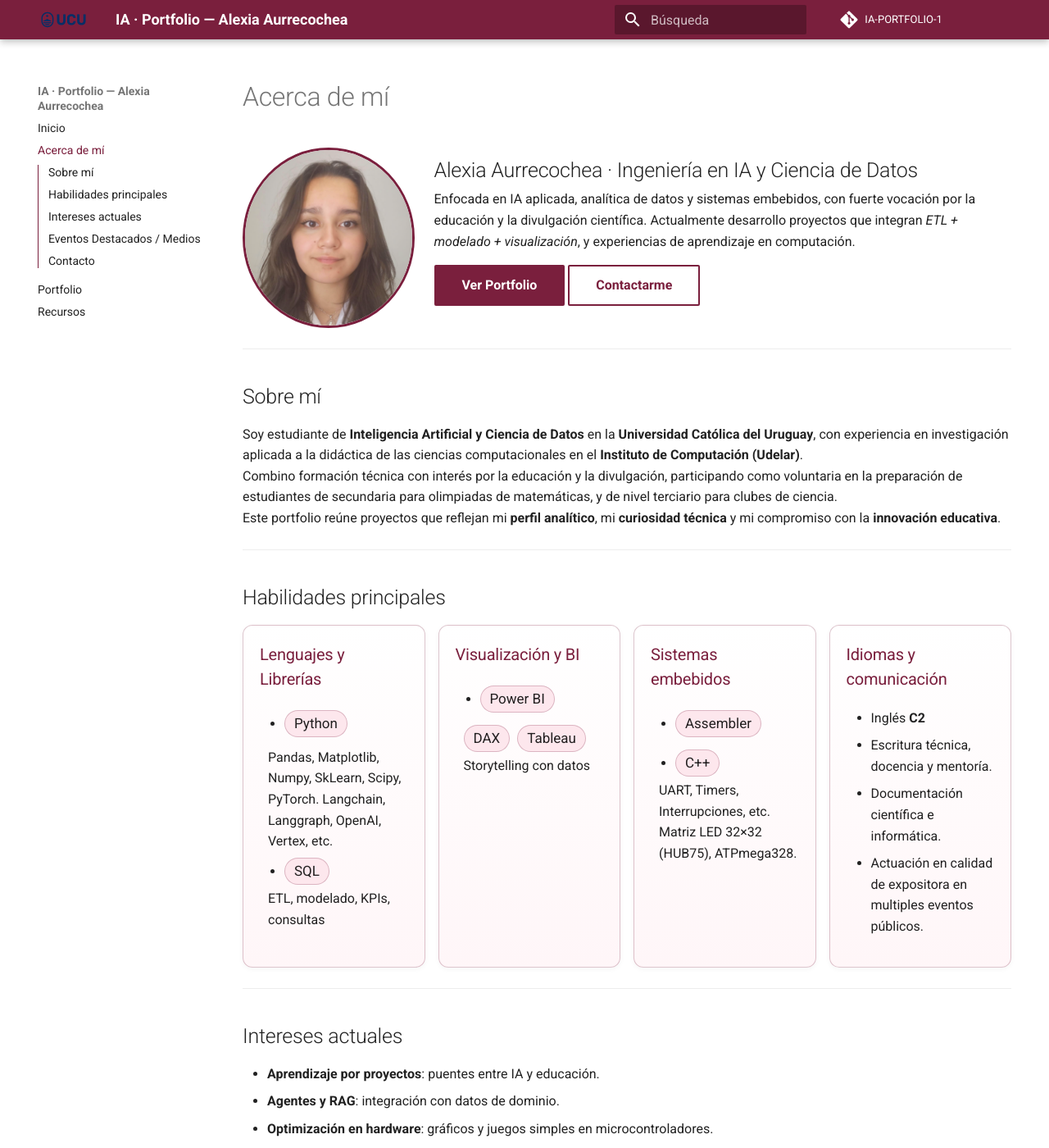
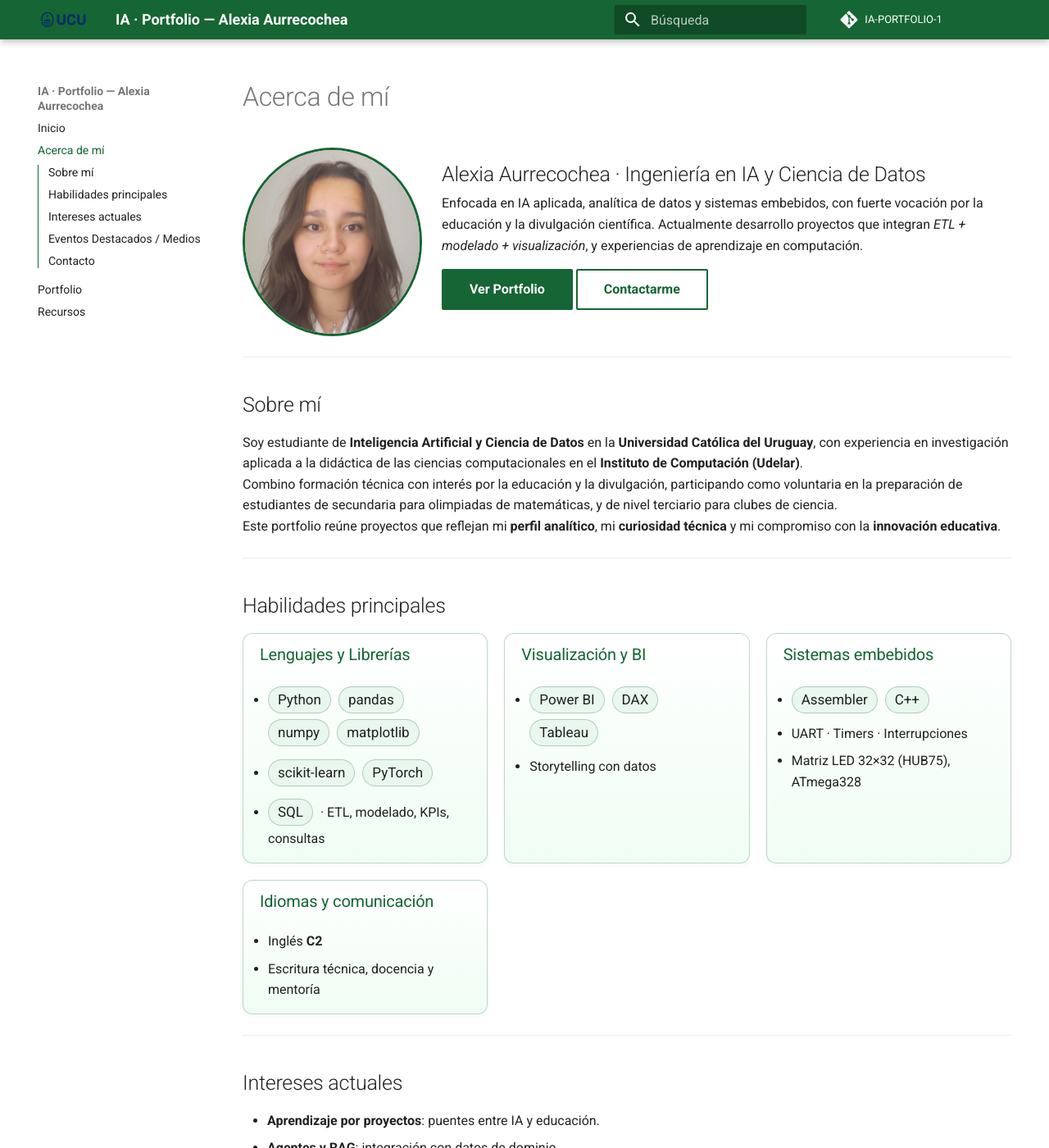
Before and after one commit to aleaurre/Ingenieria_de_Datos, an MkDocs documentation site: the page built from docs/acerca.md, in a window 1280 px wide and 1400 px high. Shown: the whole window at 82% size. Built offline with MkDocs 1.6.1 and Material for MkDocs 9.7.7, drawn with Linux system fonts in a browser that asks for light colours; comment, search, counter and statistics services are not loaded; some of the changed text lies outside the part shown.

Commit message:
Cambio Paleta

```diff
--- a/docs/acerca.md
+++ b/docs/acerca.md
@@ -34,50 +34,44 @@ Este portfolio reúne proyectos que reflejan mi **perfil analítico**, mi **curi
 ---
 ## Habilidades principales
 
-<div class="cards-grid skills">
+<div class="x-cards-grid skills">
 
-<div class="card">
+<div class="x-card">
 <h3>Lenguajes y Librerías</h3>
 <ul class="list-clean">
-  <li><span class="pill">Python</span></li>
-  Pandas, Matplotlib, Numpy, SkLearn, Scipy, PyTorch.
-  Langchain, Langgraph, OpenAI, Vertex, etc.
-  <li><span class="pill">SQL</span></li>
-  ETL, modelado, KPIs, consultas
+  <li><span class="pill">Python</span> <span class="pill">pandas</span> <span class="pill">numpy</span> <span class="pill">matplotlib</span></li>
+  <li><span class="pill">scikit-learn</span> <span class="pill">PyTorch</span></li>
+  <li><span class="pill">SQL</span> · ETL, modelado, KPIs, consultas</li>
 </ul>
 </div>
 
-<div class="card">
+<div class="x-card">
 <h3>Visualización y BI</h3>
 <ul class="list-clean">
-  <li><span class="pill">Power BI</span></li>
-  <span class="pill">DAX</span>
-  <span class="pill">Tableau</span>
-  Storytelling con datos
+  <li><span class="pill">Power BI</span> <span class="pill">DAX</span> <span class="pill">Tableau</span></li>
+  <li>Storytelling con datos</li>
 </ul>
 </div>
 
-<div class="card">
+<div class="x-card">
 <h3>Sistemas embebidos</h3>
 <ul class="list-clean">
-  <li><span class="pill">Assembler</span></li>
-  <li><span class="pill">C++</span></li>
-  UART, Timers, Interrupciones, etc.
-  Matriz LED 32×32 (HUB75), ATPmega328.
+  <li><span class="pill">Assembler</span> <span class="pill">C++</span></li>
+  <li>UART · Timers · Interrupciones</li>
+  <li>Matriz LED 32×32 (HUB75), ATmega328</li>
 </ul>
 </div>
 
-<div class="card">
+<div class="x-card">
 <h3>Idiomas y comunicación</h3>
 <ul class="list-clean">
   <li>Inglés <strong>C2</strong></li>
-  <li>Escritura técnica, docencia y mentoría.</li>
-  <li>Documentación científica e informática.</li>
-  <li>Actuación en calidad de expositora en multiples eventos públicos.</li>
+  <li>Escritura técnica, docencia y mentoría</li>
 </ul>
 </div>
 
 </div>
+
 
 
 ---
@@ -94,28 +88,28 @@ Este portfolio reúne proyectos que reflejan mi **perfil analítico**, mi **curi
 
 ## Eventos Destacados / Medios
 
-<div class="cards-grid media">
+<div class="x-cards-grid">
 
-<div class="card">
-  <img src="../assets/Ceibal.jpg" alt="Reto IA I — CEIBAL">
-  <div class="caption">Reto de Ing. en IA y CD.
-    <small>ETL + dashboards con análisis por variables demográficas.</small>
+  <div class="x-card">
+    <img src="../assets/Ceibal.jpg" alt="Reto IA — CEIBAL">
+    <div class="x-caption">Reto de Ing. en IA y CD.
+      <small>ETL + dashboards con análisis por variables demográficas.</small>
+    </div>
   </div>
-</div>
 
-<div class="card">
-  <img src="../assets/TechChallenge.jpg" alt="Tech Challenge Antel">
-  <div class="caption">Desafío ANCAP
-    <small>Creación y desarollo de un asistente virtual; chatbot inteligente. Focalización en el diseño de Agentes.</small>
+  <div class="x-card">
+    <img src="../assets/TechChallenge.jpg" alt="Desafío ANCAP">
+    <div class="x-caption">Desafío ANCAP
+      <small>Asistente virtual; diseño de Agentes.</small>
+    </div>
   </div>
-</div>
 
-<div class="card">
-  <img src="../assets/FeriaCiencias.jpg" alt="Feria de Ciencias">
-  <div class="caption">Orientadora de nivel Cardenal y Tero.
-    <small>Realización de investigación de impacto proteíco, e investigación de uso óptimo de la fibra del desecho de Yerba.</small>
+  <div class="x-card">
+    <img src="../assets/FeriaCiencias.jpg" alt="Feria de Ciencias">
+    <div class="x-caption">Orientadora de nivel Cardenal y Tero.
+      <small>Investigación de impacto proteico y uso de fibra de yerba.</small>
+    </div>
   </div>
-</div>
 
 </div>
 
--- a/docs/assets/extra.css
+++ b/docs/assets/extra.css
@@ -1,123 +1,180 @@
-/* ---- Paleta Burgundy (Material CSS vars) ---- */
-:root {
-  --md-primary-fg-color: #7a1f3d;           /* burgundy */
-  --md-primary-fg-color--light: #9c2542;
-  --md-primary-fg-color--dark: #5e132b;
-  --md-accent-fg-color: #b23a48;            /* acento */
+/* ============================================================================
+   THEME OVERRIDES — Material for MkDocs
+   Paleta en escala de VERDES + componentes del portfolio (hero, skills, galería)
+   ============================================================================ */
+
+/* ---------------------------------------------------------------------------
+   1) Paleta de colores (escala de verdes)
+   Estas variables reemplazan el color primario del tema.
+   --------------------------------------------------------------------------- */
+:root{
+  /* Verde principal (accesible sobre blanco) */
+  --md-primary-fg-color:        #166534;   /* verde bosque */
+  --md-primary-fg-color--light: #22c55e;   /* verde claro/éxito */
+  --md-primary-fg-color--dark:  #0b3d24;   /* verde muy oscuro */
+  --md-accent-fg-color:         #10b981;   /* acento/hover */
+
+  /* Altura del logo en el header */
+  --md-logo-height: 26px;
 }
 
-:root { --md-logo-height: 26px; } /* Logo tamaño */
+/* (Opcional) Ajustes de la paleta en modo oscuro del tema Material */
+[data-md-color-scheme="slate"]{
+  --md-primary-fg-color:        #19924f;
+  --md-primary-fg-color--light: #34d399;
+  --md-primary-fg-color--dark:  #0b3d24;
+  --md-accent-fg-color:         #34d399;
+}
 
-/* Hero + avatar circular */
-.profile-hero {
+/* ---------------------------------------------------------------------------
+   2) Botón primario del tema (más notorio con el verde)
+   --------------------------------------------------------------------------- */
+a.md-button.md-button--primary{
+  background: var(--md-primary-fg-color);
+  border-color: var(--md-primary-fg-color);
+}
+a.md-button.md-button--primary:hover{
+  background: var(--md-accent-fg-color);
+  border-color: var(--md-accent-fg-color);
+}
+
+/* ---------------------------------------------------------------------------
+   3) HERO — avatar + texto
+   Usá en el Markdown un bloque .profile-hero (ya lo tenés).
+   --------------------------------------------------------------------------- */
+.profile-hero{
   display: flex;
   gap: 1.2rem;
   align-items: center;
   margin: 0 0 1rem 0;
 }
-
-.profile-hero img {
-  /* era 120×120 — lo hacemos adaptable */
-  width: clamp(150px, 18vw, 220px);
-  height: clamp(150px, 18vw, 220px);
+.profile-hero img{
+  /* Avatar adaptable. Subí/bajá el primer valor para mínimo y el último para máximo */
+  width: clamp(160px, 18vw, 230px);
+  height: clamp(160px, 18vw, 230px);
   border-radius: 50%;
   object-fit: cover;
   border: 3px solid var(--md-primary-fg-color);
 }
 
-/* Cajitas (cards) limpias */
-.card {
-  border: 1px solid rgba(0,0,0,.06);
-  border-radius: 10px;
-  padding: 1rem;
-  background: var(--md-default-bg-color);
+/* ---------------------------------------------------------------------------
+   4) Grids y Cards — nombres propios (prefijo x-) para evitar choques con Material
+   Si aún usás .cards-grid .card en el HTML, dejamos reglas de compatibilidad.
+   --------------------------------------------------------------------------- */
+
+/* 4.1) Contenedor de tarjetas (grid responsive) */
+.x-cards-grid,
+.cards-grid{ /* compat: si usás .cards-grid */
+  display: grid;
+  grid-template-columns: repeat(auto-fit, minmax(260px, 1fr));
+  gap: 1rem;
 }
 
-.cards-grid {
-  display: grid;
-  grid-template-columns: repeat(auto-fit, minmax(220px, 1fr));
-  gap: .8rem;
+/* 4.2) Card base (sin padding; la imagen cubre al tope) */
+.x-card,
+.cards-grid .card{ /* compat */
+  display: flex;
+  flex-direction: column;
+  padding: 0;
+  border-radius: 12px;
+  overflow: hidden;
+  border: 1px solid rgba(22, 101, 52, .25);           /* verde translúcido */
+  background: #fff;
+  box-shadow: 0 2px 6px rgba(0,0,0,.04);
+  transition: transform .12s ease, box-shadow .12s ease, border-color .12s ease;
 }
 
-/* Botón primario más notorio */
-a.md-button.md-button--primary {
-  background: var(--md-primary-fg-color);
-  border-color: var(--md-primary-fg-color);
+/* Efecto hover sutil (eleva y refuerza el borde) */
+.x-card:hover,
+.cards-grid .card:hover{
+  transform: translateY(-2px);
+  box-shadow: 0 6px 18px rgba(0,0,0,.08);
+  border-color: rgba(22, 101, 52, .4);
 }
 
-/* Tarjetas de habilidades con acento burgundy */
-.cards-grid.skills .card {
-  border: 1px solid rgba(122, 31, 61, .25);      /* burgundy translúcido */
-  background: linear-gradient(180deg, #ffffff 0%, #fff6f8 100%);
-  border-radius: 12px;
-  box-shadow: 0 2px 6px rgba(0,0,0,.04);
+/* 4.3) Imágenes de card: sin gaps y con altura consistente
+   - display:block elimina el “espacio fantasma” bajo <img>
+   - line-height:0 es cinturón y tirantes
+*/
+.x-card img,
+.cards-grid .card img{ /* compat */
+  display: block;
+  width: 100%;
+  height: 200px;               /* ajustá 180–220 según tus fotos */
+  object-fit: cover;
+  line-height: 0;
 }
 
-.cards-grid.skills .card h3 {
-  margin-top: 0;
+/* ---------------------------------------------------------------------------
+   5) Cards de HABILIDADES (variación con pills)
+   En el HTML: <div class="x-cards-grid skills"> … <div class="x-card"> … </div>
+   --------------------------------------------------------------------------- */
+.x-cards-grid.skills .x-card,
+.cards-grid.skills .card{ /* compat */
+  border: 1px solid rgba(22, 101, 52, .25);
+  background: linear-gradient(180deg, #ffffff 0%, #f0fdf4 100%); /* blanco → verde pálido */
+}
+.x-cards-grid.skills .x-card h3,
+.cards-grid.skills .card h3{ /* compat */
+  margin: .5rem 1rem 0 1rem;
   color: var(--md-primary-fg-color);
 }
 
-.pill {
+/* Lista compacta sin bullets dentro de las skills */
+.list-clean{ list-style: none; margin: .25rem 1rem 1rem 1rem; padding: 0; }
+.list-clean li{ margin: .25rem 0; }
+
+/* Pills (chips) verdes para tecnologías */
+.pill{
   display: inline-block;
   font-size: .85rem;
   line-height: 1;
   padding: .35rem .55rem;
   border-radius: 999px;
-  border: 1px solid rgba(122,31,61,.25);
-  background: #fde7ed;                          /* tono claro burgundy */
+  border: 1px solid rgba(22, 101, 52, .28);
+  background: #e9f7ef;               /* tono claro de verde */
   margin: .18rem .25rem .18rem 0;
 }
 
-/* lista compacta sin bullets */
-.list-clean {
-  list-style: none;
-  margin: .25rem 0 0 0;
-  padding: 0;
-}
-.list-clean li { margin: .2rem 0; }
-
-/* Cards de la galería con imagen full y cinta burgundy */
-/* Cards de la galería — SIN línea blanca al pie */
-.cards-grid.media {
-  display: grid;
-  grid-template-columns: repeat(auto-fit, minmax(260px, 1fr));
-  gap: 1rem;
+/* ---------------------------------------------------------------------------
+   6) Cards de la GALERÍA / MEDIOS (variación con pie/caption verde)
+   En el HTML: <div class="x-cards-grid media"> … <div class="x-card"> … </div>
+   --------------------------------------------------------------------------- */
+.x-cards-grid.media .x-card,
+.cards-grid.media .card{ /* compat */
+  /* ya heredan de .x-card/.card base */
 }
 
-.cards-grid.media .card {
-  display: flex;                /* clave para evitar gaps */
-  flex-direction: column;
-  padding: 0;
-  overflow: hidden;
-  border-radius: 12px;
-  border: 1px solid rgba(122,31,61,.25);
-  box-shadow: 0 2px 6px rgba(0,0,0,.04);
-  background: #fff;             /* fondo de la card */
+.x-caption,
+.cards-grid.media .card .caption{ /* compat */
+  margin: 0;
+  padding: .9rem 1rem;
+  background: var(--md-primary-fg-color);   /* cinta/pie verde */
+  color: #fff;
+}
+.x-caption small,
+.cards-grid.media .card .caption small{ /* compat */
+  display: block;
+  opacity: .92;
+  margin-top: .25rem;
+  font-weight: 400;
 }
 
-.cards-grid.media .card img {
-  display: block;               /* elimina baseline gap */
-  width: 100%;
-  height: 180px;                /* todas igual altura */
-  object-fit: cover;
-  line-height: 0;               /* belt-and-suspenders */
+/* ---------------------------------------------------------------------------
+   7) Botón de CV — separación superior suave
+   --------------------------------------------------------------------------- */
+.cv-btn{ margin-top: 1rem; }
+
+/* ---------------------------------------------------------------------------
+   8) Ajustes responsivos pequeños
+   --------------------------------------------------------------------------- */
+@media (max-width: 640px){
+  .profile-hero{
+    flex-direction: column;
+    align-items: flex-start;
+  }
+  .profile-hero img{
+    width: clamp(130px, 40vw, 200px);
+    height: clamp(130px, 40vw, 200px);
+  }
 }
-
-.cards-grid.media .card .caption {
-  margin: 0;                    /* sin márgenes implícitos */
-  padding: .85rem 1rem;
-  background: #7a1f3d;          /* burgundy */
-  color: #fff;
-}
-
-.cards-grid.media .card .caption small {
-  display: block;
-  opacity: .92;
-  font-weight: 400;
-  margin-top: .25rem;
-}
-
-
-/* Separación extra para el botón de CV */
-.cv-btn { margin-top: 1rem; }          /* probá 1–2rem */
```
